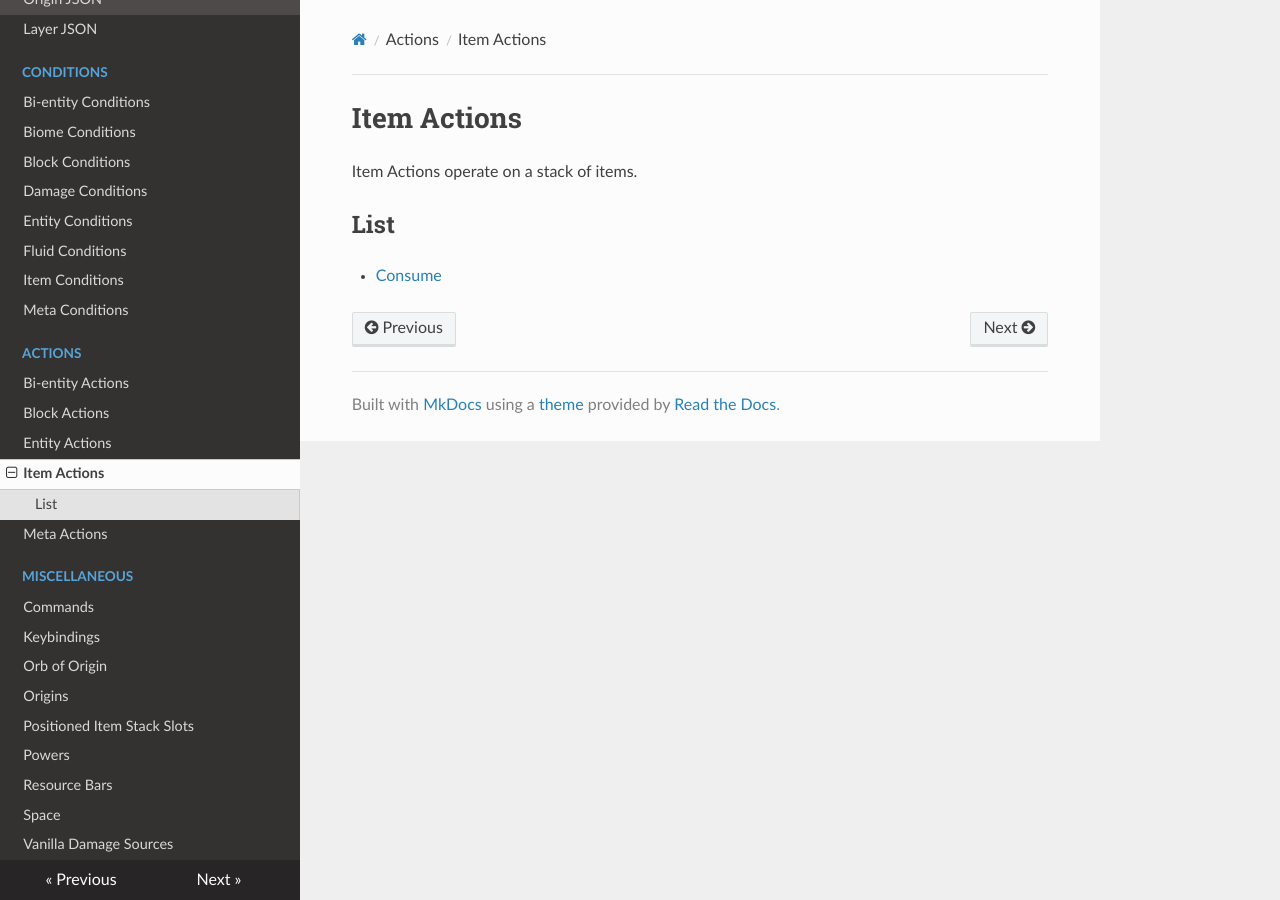
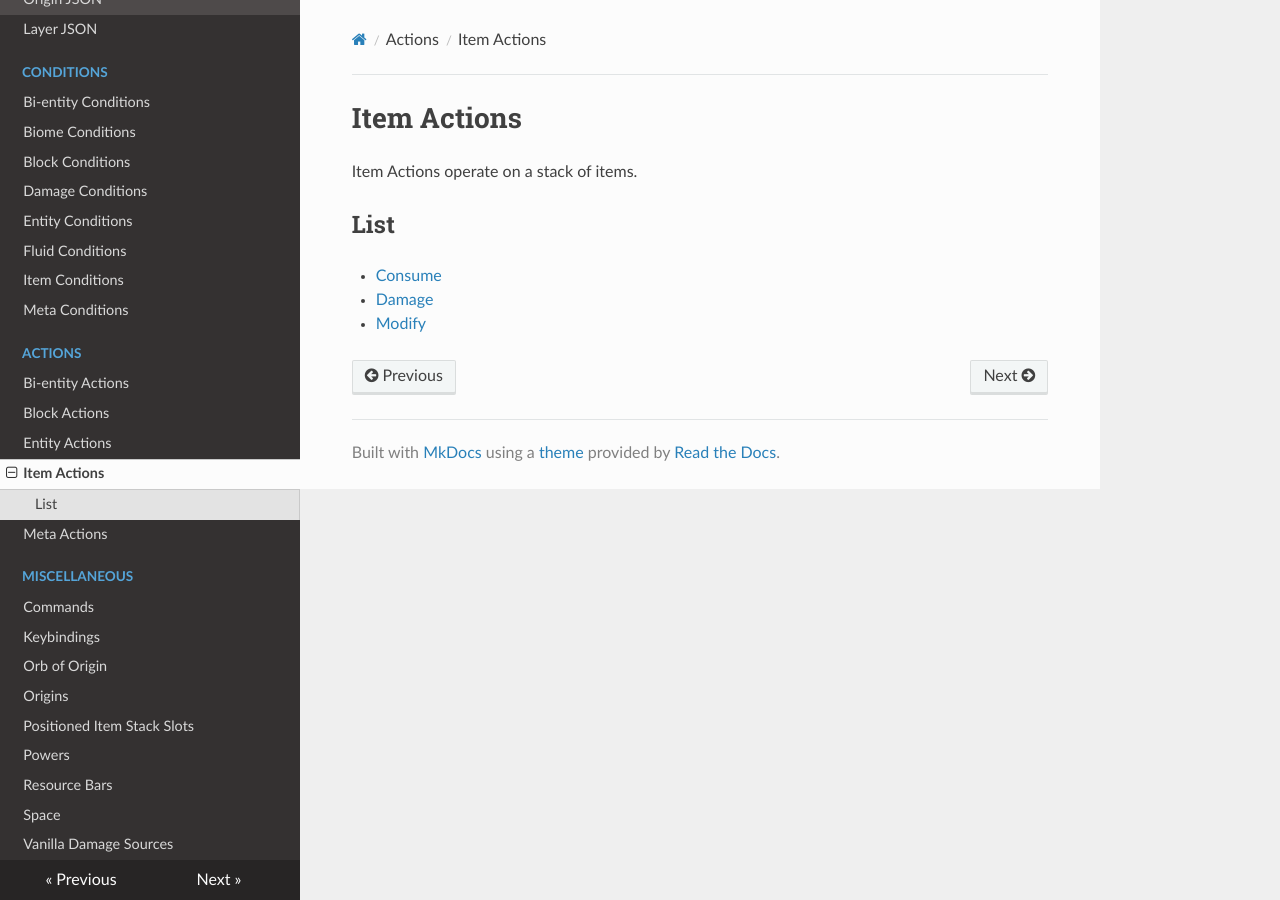
Before and after one commit to apace100/origins-docs, an MkDocs documentation site: the page built from docs/item_actions.md, in a window 1280 px wide. Built offline with MkDocs 1.6.1, drawn with Linux system fonts in a browser that asks for light colours; nearby versions of some CDN libraries.

Commit message:
Updated `item_actions.md` To include the new item action types

```diff
--- a/docs/item_actions.md
+++ b/docs/item_actions.md
@@ -8,4 +8,6 @@ Item Actions operate on a stack of items.
 
 ## List
 
-* [Consume](consume)
+* [Consume](item_actions/consume.md)
+* [Damage](item_actions/damage.md)
+* [Modify](item_actions/modify.md)
```
